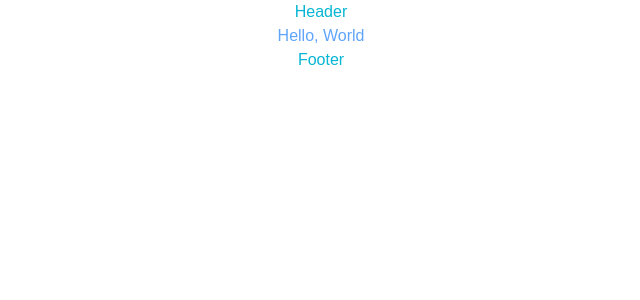
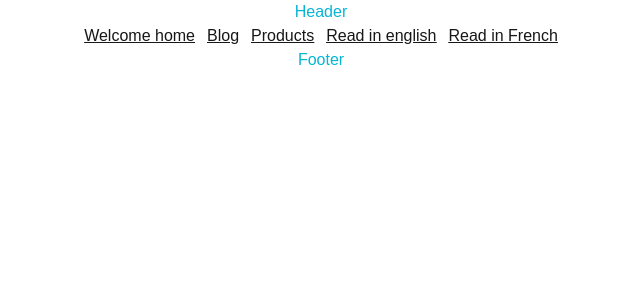
Before and after one commit to Ritesh9919/learning_nextjs15, a Next.js app: page / in a window 1280 px wide. Shown: the top 300 px of the page, without its empty margins (319-959 px from the left). Built offline with nearby package versions, Linux system fonts and the light colour scheme.

Commit message:
params and searchParams

```diff
--- /dev/null
+++ b/app/articles/[articleId]/page.jsx
@@ -0,0 +1,11 @@
+export default async function Articles({ params, searchParams }) {
+  const { articleId } = await params;
+  const { lang } = await searchParams;
+  console.log(searchParams);
+  return (
+    <div className="flex justify-center items-center text-purple-500">
+      <h1>Article {articleId}</h1>
+      <p>language {lang}</p>
+    </div>
+  );
+}
--- a/app/page.js
+++ b/app/page.js
@@ -1,5 +1,14 @@
 import Image from "next/image";
+import Link from "next/link";
 
 export default function Home() {
-  return <h1 className="text-center text-blue-400">Hello, World</h1>;
+  return (
+    <div className="flex justify-center items-center gap-3 underline">
+      <h1>Welcome home</h1>
+      <Link href="/blog">Blog</Link>
+      <Link href="/products">Products</Link>
+      <Link href="/articles/breaking-news-123?lang=en">Read in english</Link>
+      <Link href="/articles/breaking-news-124?lang=fr">Read in French</Link>
+    </div>
+  );
 }
```
